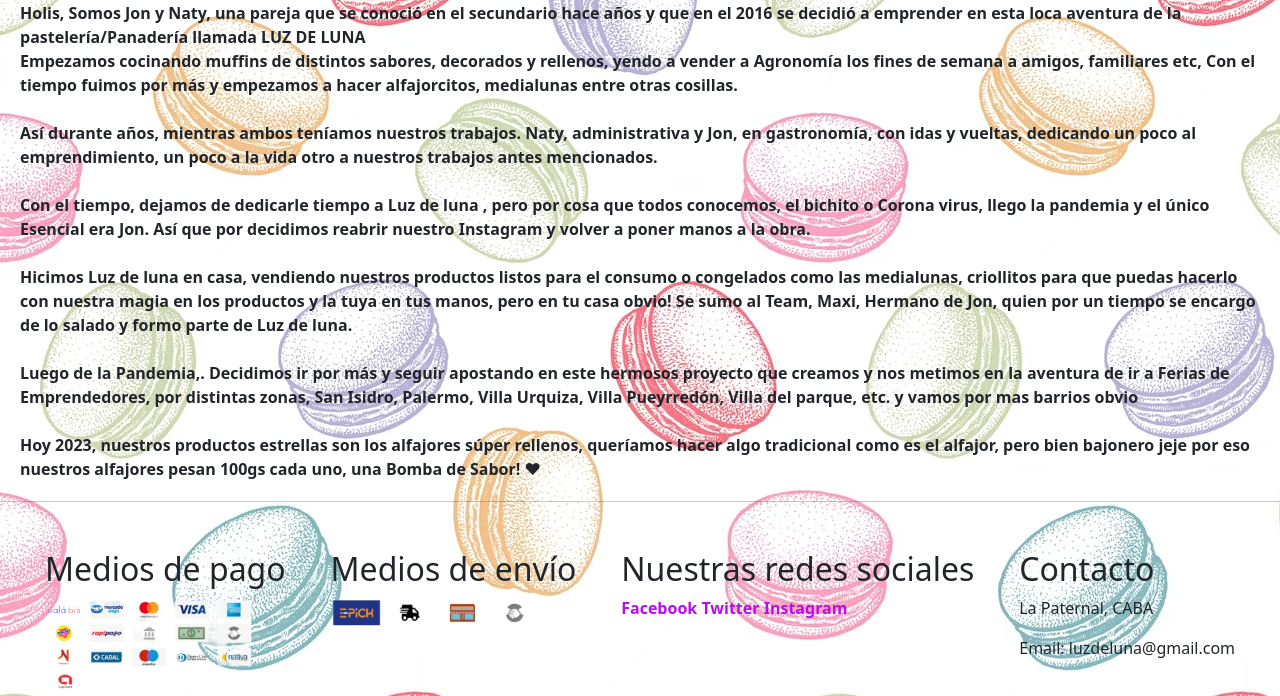
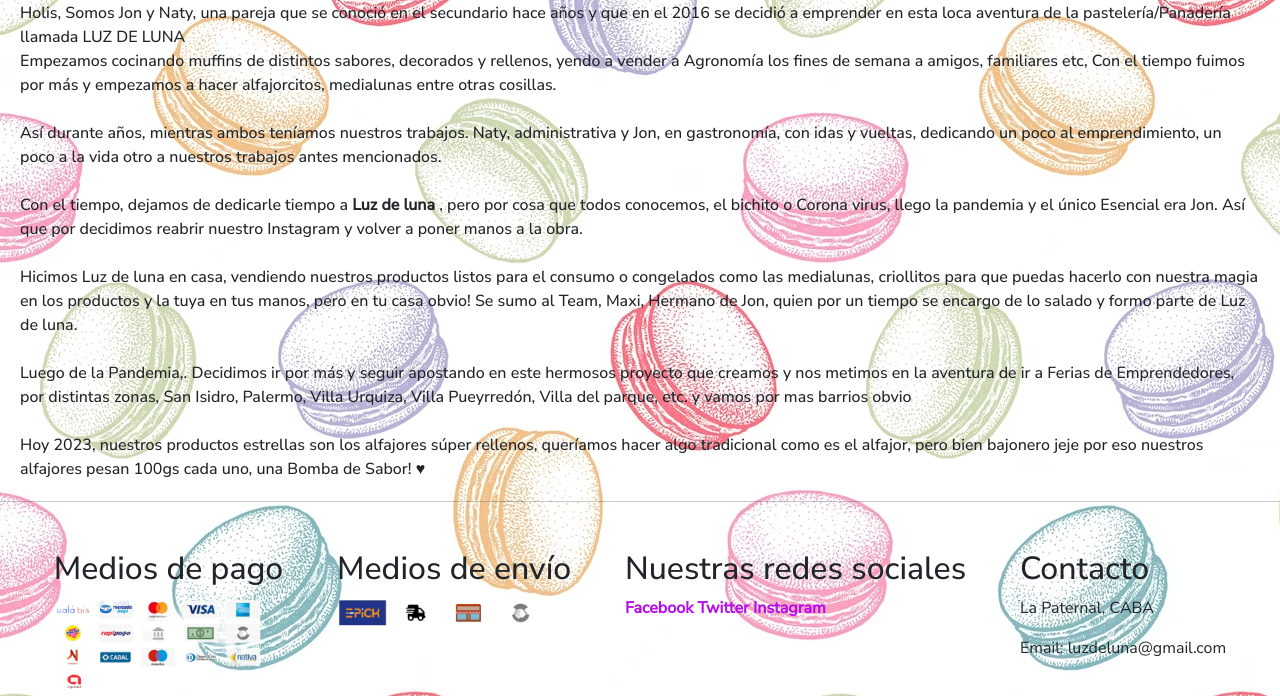
Before and after one commit to AgustinDeBonis/Luz-de-luna-Coder, a plain HTML site: page pages/quienes-somos.html in a window 1280 px wide. Shown: the part 297-993 px from the top of the page. Drawn offline with nearby package versions, Linux system fonts and the light colour scheme.

Commit message:
[m-font] font change

```diff
--- a/pages/quienes-somos.html
+++ b/pages/quienes-somos.html
@@ -6,6 +6,10 @@
     <title>Luz de Luna</title>
     <link href="https://cdn.jsdelivr.net/npm/bootstrap@5.3.1/dist/css/bootstrap.min.css" rel="stylesheet" integrity="sha384-4bw+/aepP/YC94hEpVNVgiZdgIC5+VKNBQNGCHeKRQN+PtmoHDEXuppvnDJzQIu9" crossorigin="anonymous">
     <link rel="stylesheet" href="../syles.css">
+    <!--Fonts-->
+    <link rel="preconnect" href="https://fonts.googleapis.com">
+    <link rel="preconnect" href="https://fonts.gstatic.com" crossorigin>
+    <link href="https://fonts.googleapis.com/css2?family=Nunito+Sans:opsz,wght@6..12,300;6..12,400;6..12,500&family=Roboto+Condensed&display=swap" rel="stylesheet">
   </head>
     <body class="body">
         <header class="header" >
--- a/syles.css
+++ b/syles.css
@@ -1,6 +1,7 @@
 *{
     padding: 0;
     margin: 0;
+    font-family: 'Nunito Sans', sans-serif; ;
 }
 
 /**index**/
@@ -64,7 +65,7 @@
 }
 
 .blog{
-    font-weight: 600;
+    font-weight: 550;
     margin: 20px;
 }
 
```
Also changed, not shown: index.html (+4 -0 lines), pages/alfajores.html (+4 -0 lines), pages/contacto.html (+4 -0 lines), pages/donde-encontrarnos.html (+4 -0 lines).
